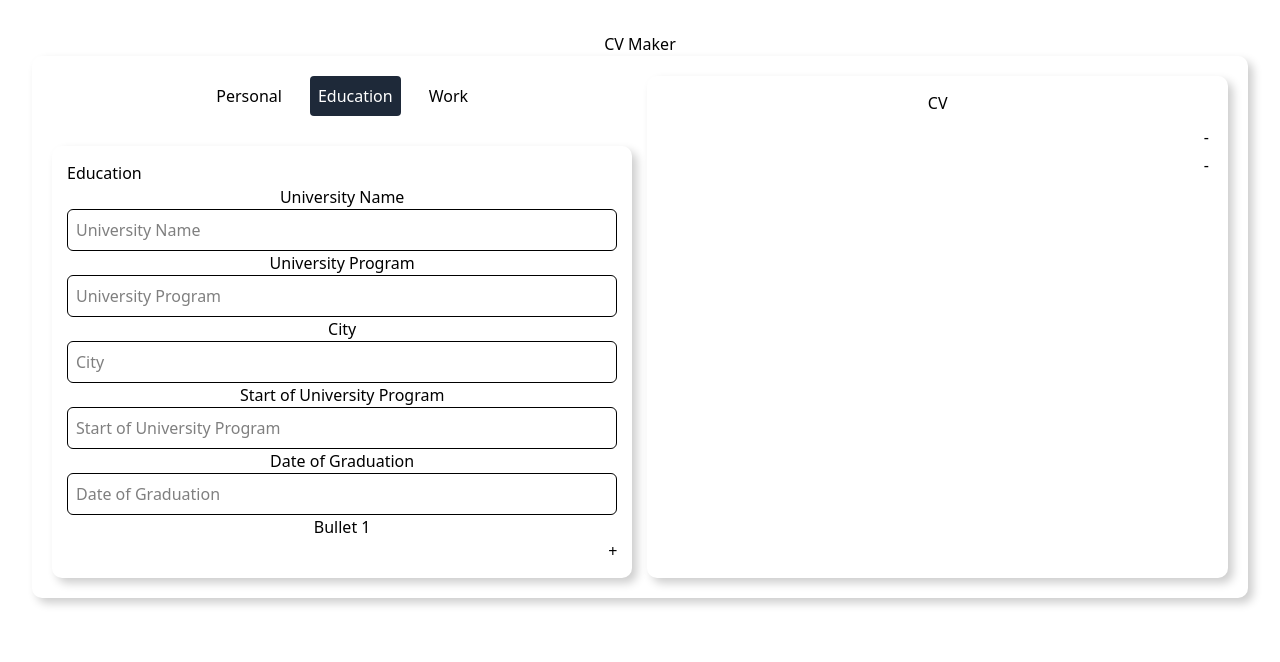
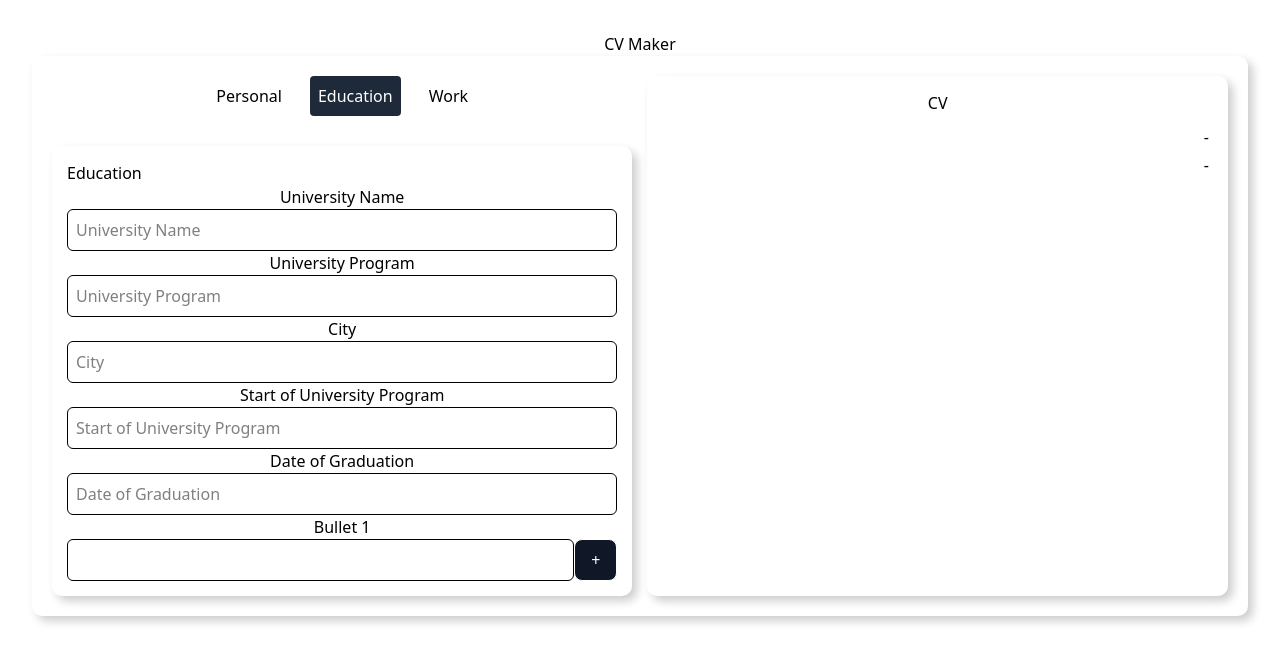
Before and after one commit to Yoni190/CV-Maker, a React (Vite) app: page / in a window 1280 px wide. Both pictures are taken after a click on the button "Education". Shown: the top 662 px of the page. Built offline with nearby package versions, Linux system fonts and the light colour scheme.

Commit message:
Add styles to the buttons

```diff
--- a/src/Education.jsx
+++ b/src/Education.jsx
@@ -49,9 +49,9 @@ function Education({educationData, setEducationData}) {
                 <div key={index}>
                     <label htmlFor="bullet">Bullet {index+1}</label>
                     <div className="bullets" style={{ display: 'flex'}}>
-                        <input type="text" name="bullet" id="bullet" value={bullet} style={{ flex: 1 }} onChange={(e) => handleBulletChange(index, e.target.value)}/>
-                        <button onClick={addBullet}>+</button>
-                        {educationData.bullets.length > 1 && <button onClick={() => deleteBullet(index)}>-</button>}
+                        <input className="border p-2 rounded-md" type="text" name="bullet" id="bullet" value={bullet} style={{ flex: 1 }} onChange={(e) => handleBulletChange(index, e.target.value)}/>
+                        <button className="border px-4 rounded-lg text-white bg-gray-900" onClick={addBullet}>+</button>
+                        {educationData.bullets.length > 1 && <button className="border px-4 rounded-lg text-white bg-gray-900" onClick={() => deleteBullet(index)}>-</button>}
                     </div>
                 </div>
 
--- a/src/Work.jsx
+++ b/src/Work.jsx
@@ -49,9 +49,9 @@ function Work({ workData, setWorkData }) {
                 <div key={index}>
                     <label htmlFor="bullet">Bullet {index+1}</label>
                     <div className="bullets" style={{ display: 'flex'}}>
-                        <input type="text" name="bullet" id="bullet" value={bullet} style={{ flex: 1 }} onChange={(e) => handleBulletChange(index, e.target.value)}/>
-                        <button onClick={addBullet}>+</button>
-                        {workData.bullets.length > 1 && <button onClick={() => deleteBullet(index)}>-</button>}
+                        <input class="border p-2 rounded-md" type="text" name="bullet" id="bullet" value={bullet} style={{ flex: 1 }} onChange={(e) => handleBulletChange(index, e.target.value)}/>
+                        <button className="border px-4 rounded-lg text-white bg-gray-900" onClick={addBullet}>+</button>
+                        {workData.bullets.length > 1 && <button className="border px-4 rounded-lg text-white bg-gray-900" onClick={() => deleteBullet(index)}>-</button>}
                     </div>
                 </div>
 
```
